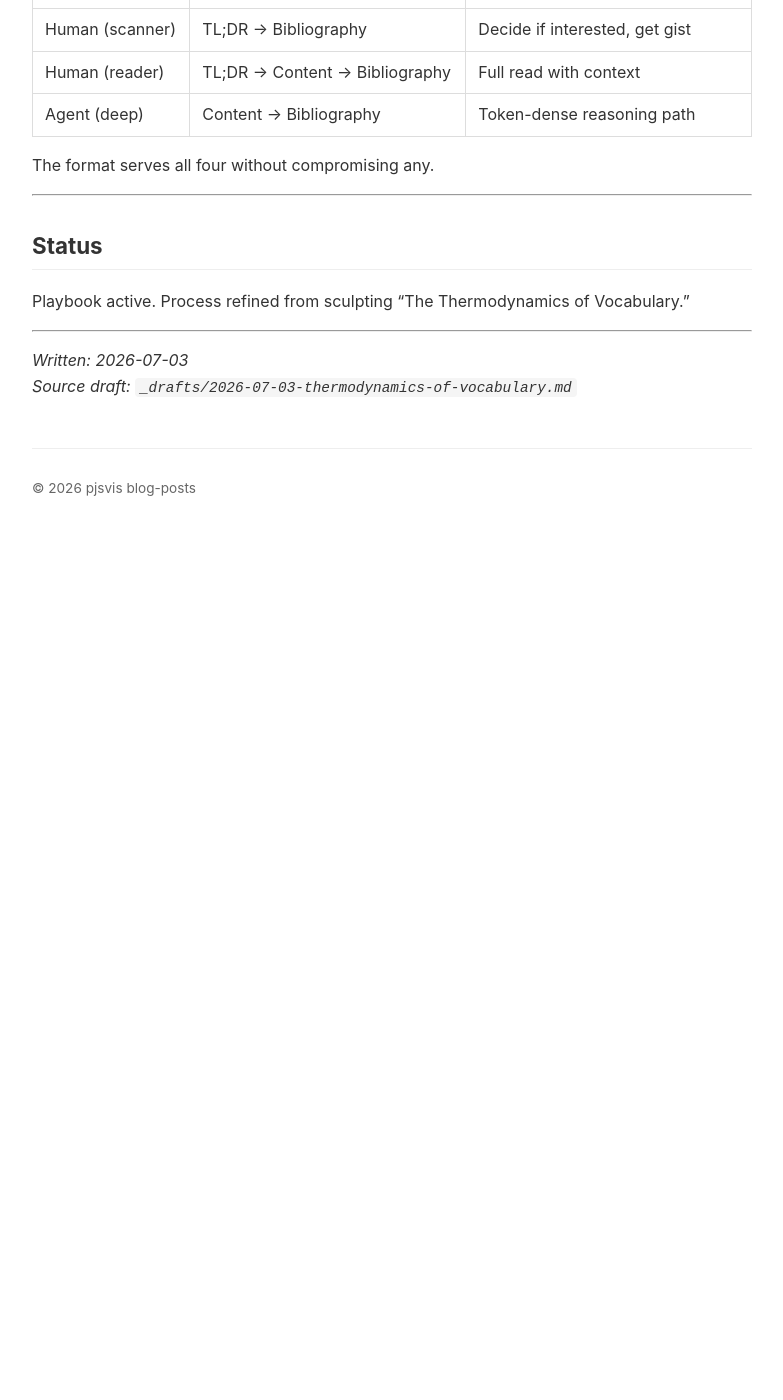
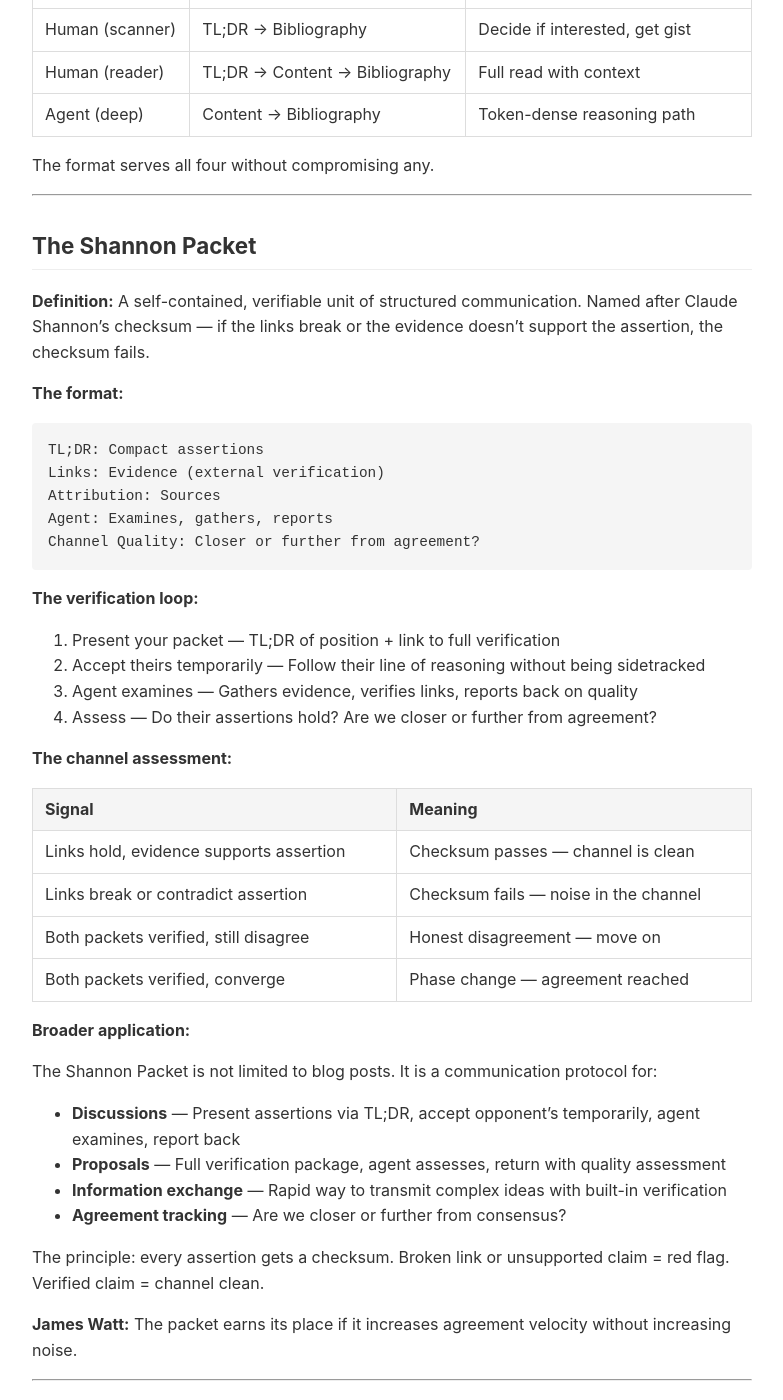
Before and after one commit to pjsvis/blog-posts, a Jekyll site: the page built from playbooks/post-blog-writing-playbook.md, in a window 1280 px wide and 1400 px high, scrolled down 4805 px. Shown: the whole window, without its empty margins (248-1031 px from the left). Built offline with Jekyll 4.4.1, drawn with Linux system fonts in a browser that asks for light colours; our own code applies the rules of GitHub Pages for plain Markdown files; before the commit the page ends 5351 px from its top, so only the background shows below that.

Commit message:
feat(playbook): capture Shannon Packet — verification protocol for discussions
Definition, format, verification loop, channel assessment.
Broader application: discussions, proposals, information exchange, agreement tracking.

Checksum principle: every assertion gets a checksum. Broken link = red flag.

````diff
--- a/playbooks/post-blog-writing-playbook.md
+++ b/playbooks/post-blog-writing-playbook.md
@@ -187,6 +187,51 @@ The format serves all four without compromising any.
 
 ---
 
+## The Shannon Packet
+
+**Definition:** A self-contained, verifiable unit of structured communication. Named after Claude Shannon's checksum — if the links break or the evidence doesn't support the assertion, the checksum fails.
+
+**The format:**
+
+```
+TL;DR: Compact assertions
+Links: Evidence (external verification)
+Attribution: Sources
+Agent: Examines, gathers, reports
+Channel Quality: Closer or further from agreement?
+```
+
+**The verification loop:**
+
+1. Present your packet — TL;DR of position + link to full verification
+2. Accept theirs temporarily — Follow their line of reasoning without being sidetracked
+3. Agent examines — Gathers evidence, verifies links, reports back on quality
+4. Assess — Do their assertions hold? Are we closer or further from agreement?
+
+**The channel assessment:**
+
+| Signal | Meaning |
+|--------|---------|
+| Links hold, evidence supports assertion | Checksum passes — channel is clean |
+| Links break or contradict assertion | Checksum fails — noise in the channel |
+| Both packets verified, still disagree | Honest disagreement — move on |
+| Both packets verified, converge | Phase change — agreement reached |
+
+**Broader application:**
+
+The Shannon Packet is not limited to blog posts. It is a communication protocol for:
+
+- **Discussions** — Present assertions via TL;DR, accept opponent's temporarily, agent examines, report back
+- **Proposals** — Full verification package, agent assesses, return with quality assessment
+- **Information exchange** — Rapid way to transmit complex ideas with built-in verification
+- **Agreement tracking** — Are we closer or further from consensus?
+
+The principle: every assertion gets a checksum. Broken link or unsupported claim = red flag. Verified claim = channel clean.
+
+**James Watt:** The packet earns its place if it increases agreement velocity without increasing noise.
+
+---
+
 ## Status
 
 Playbook active. Process refined from sculpting "The Thermodynamics of Vocabulary."
````
